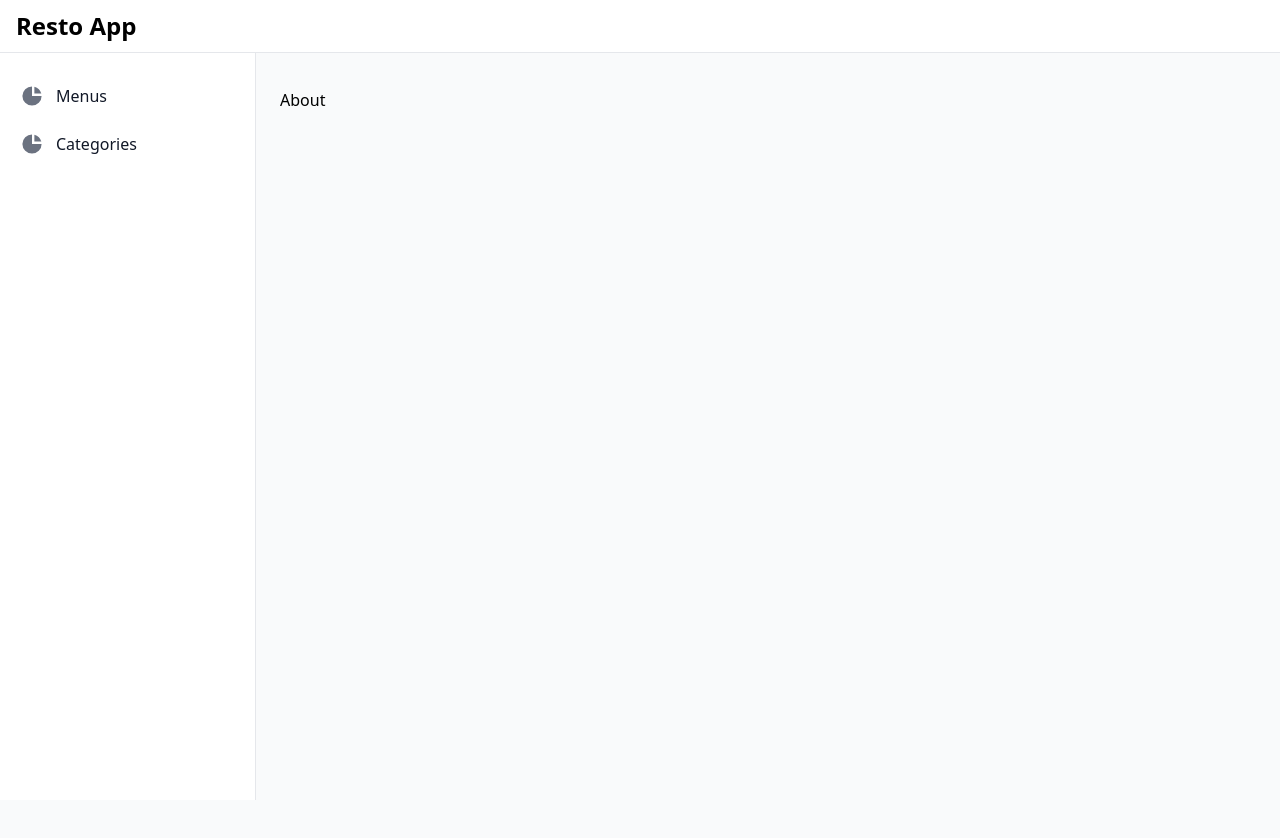
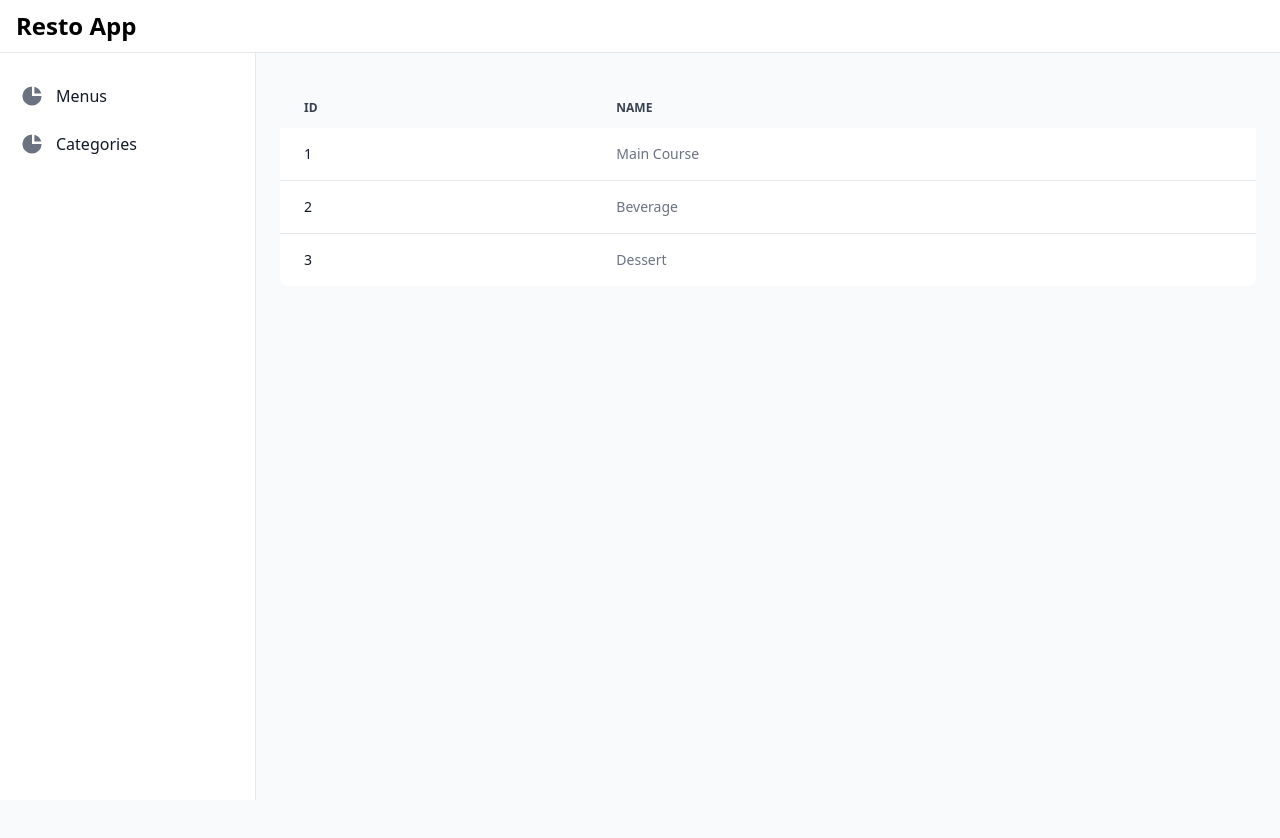
Before and after one commit to hanifanmoha/dockerized-fullstack-v3, a React (Vite) app in the folder client/: page /categories in a window 1280 px wide. Shown: the top 838 px of the page. Built offline with nearby package versions, Linux system fonts and the light colour scheme.

Commit message:
feat: add table categories

```diff
--- a/client/src/routes/categories.tsx
+++ b/client/src/routes/categories.tsx
@@ -1,11 +1,42 @@
 import { createFileRoute } from '@tanstack/react-router'
+import Category from '../model/Category'
+import { Table } from 'flowbite-react'
+
+const hardcodedCategories = [
+  { id: 1, name: 'Main Course' },
+  { id: 2, name: 'Beverage' },
+  { id: 3, name: 'Dessert' }
+]
 
 export const Route = createFileRoute('/categories')({
   component: AboutComponent,
+  loader: async () => {
+    return {
+      categories: hardcodedCategories.map(category => Category.fromJson(category))
+    }
+  }
 })
 
 function AboutComponent() {
+  const { categories } = Route.useLoaderData() as { categories: Category[] }
+
   return (
-    <h3>About</h3>
+    <div className="overflow-x-auto">
+      <Table>
+        <Table.Head>
+          <Table.HeadCell>ID</Table.HeadCell>
+          <Table.HeadCell>Name</Table.HeadCell>
+        </Table.Head>
+
+        <Table.Body className="divide-y">
+          {categories.map(category => (
+            <Table.Row key={category.id} className="bg-white dark:border-gray-700 dark:bg-gray-800">
+              <Table.Cell className="whitespace-nowrap font-medium text-gray-900 dark:text-white">{category.id}</Table.Cell>
+              <Table.Cell>{category.name}</Table.Cell>
+            </Table.Row>
+          ))}
+        </Table.Body>
+      </Table>
+    </div>
   )
 }
```
